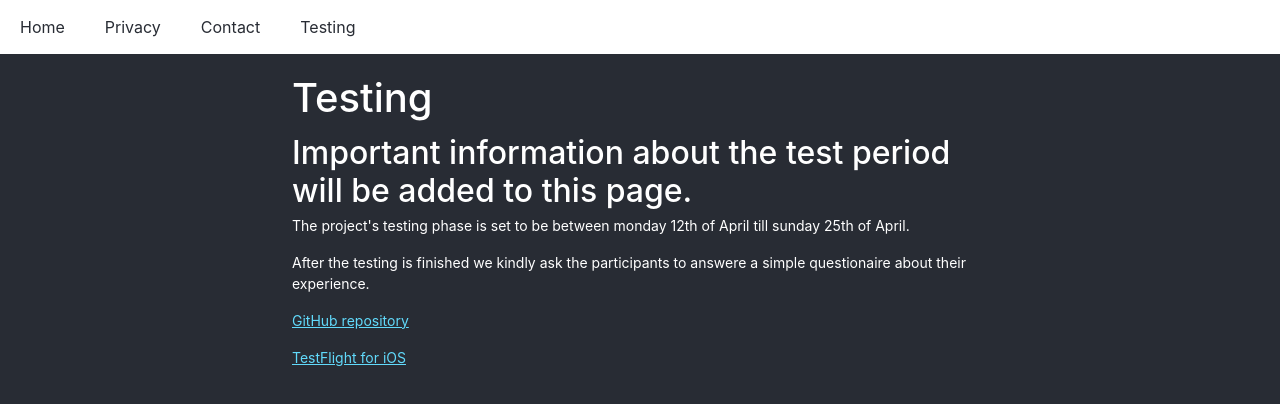
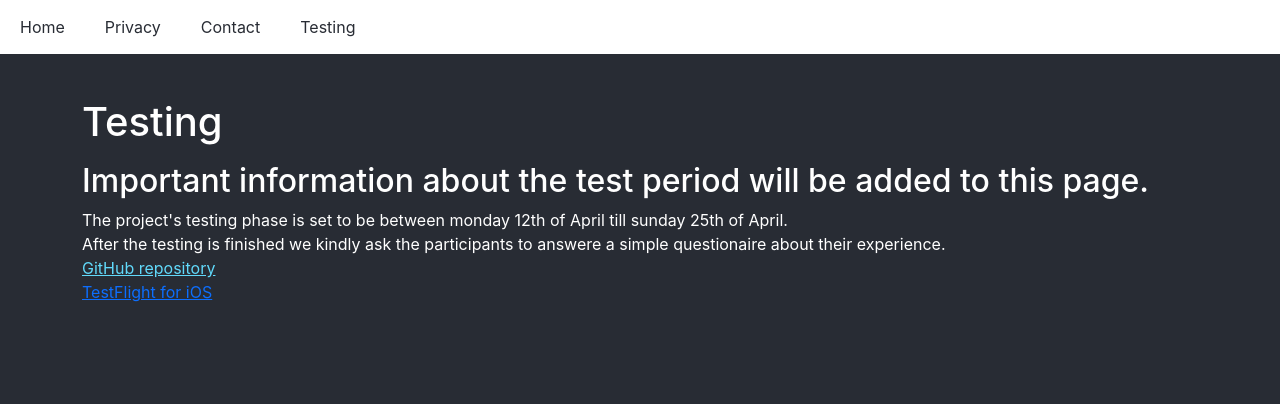
Before and after one commit to sirimykland/hover-web, a React (Create React App) app: page /test in a window 1280 px wide. Shown: the top 404 px of the page. Built offline with nearby package versions, Linux system fonts and the light colour scheme.

Commit message:
Updates and clean up

```diff
--- a/src/App.css
+++ b/src/App.css
@@ -1,54 +1,28 @@
-.App {
-  text-align: center;
-}
-.App-logo {
-  height: 30vmin;
-  pointer-events: none;
-}
-.home {
-  min-height: 100vh;
-  display: flex;
-  flex-direction: column;
-  align-items: center;
-  justify-content: flex-start;
-  text-align: left;
-  font-size: calc(12px + 1vmin);
-  color: white;
-  padding: 20px;
-}
-.App-body {
+.app-body {
   background-color: #282c34;
   min-height: 100vh;
-  display: flex;
-  flex-direction: column;
-  text-align: left;
-  font-size: 14px;
+  font-size: 16px;
   color: white;
   padding: 20px;
   align-items: center;
 }
-.contentContainer {
-  max-width: 90vh;
-  width: 100%;
-  align-self: center;
+.header {
+  margin-bottom: 16px;
 }
-.container {
-  align-self: flex-start;
-}
-.Sub-header {
+.sub-header {
   margin: 0;
-  margin-top: 12px;
-  margin-bottom: 4px;
+  margin-top: 16px;
+  margin-bottom: 8px;
   padding: 0;
 }
-.Text {
+.text {
   margin: 0;
   padding: 0;
 }
-.App-link {
+.app-link {
   color: #61dafb;
 }
-.navBar ul {
+.nav-bar ul {
   padding: 0;
   margin: 0;
   display: flex;
@@ -56,30 +30,15 @@
   width: 100%;
   background-color: #fff;
 }
-.navBar ul a {
+.nav-bar ul a {
   text-decoration: none;
   color: #282c34;
   display: block;
   padding: 15px;
   margin: 0 5px;
 }
-.navBar ul .active,
-.navBar ul a:hover {
+.nav-bar ul .active,
+.nav-bar ul a:hover {
   background: #fff;
   color: #222;
 }
-.App-store-img {
-  height: 85px;
-  margin: 15px;
-}
-.Google-Play-img {
-  height: 130px;
-}
-.Link-container {
-  display: flex;
-  flex-direction: 'row';
-  justify-content: center;
-  align-items: center;
-  flex-wrap: wrap;
-  max-width: fit-content;
-}
--- a/src/App.tsx
+++ b/src/App.tsx
@@ -8,9 +8,9 @@ import Test from './Testing/Testing';
 
 function App() {
   return (
-    <div className="App">
+    <div>
       <Router>
-        <nav className="navBar">
+        <nav className="nav-bar">
           <ul>
             <li>
               <Link to="/">Home</Link>
@@ -26,8 +26,8 @@ function App() {
             </li>
           </ul>
         </nav>
-        <div className="App-body">
-          <div className="contentContainer">
+        <div className="app-body">
+          <div className="container-md">
             <Switch>
               <Route path="/contact">
                 <Contact />
--- a/src/Contact/Contact.tsx
+++ b/src/Contact/Contact.tsx
@@ -1,13 +1,13 @@
 import React from 'react';
 import '../App.css';
+import './Contact.css';
 
 function Contact() {
   return (
-    <div className="container">
-      <h1>Contact</h1>
-
-      <h2 className="Sub-header">Any questions? Please contact us at</h2>
-      <a href="mailto:contact.hoverapp@gmail.com" className="App-link">
+    <div className="my-4">
+      <h1 className="header">Contact</h1>
+      <h2 className="sub-header">Any questions? Please contact us at</h2>
+      <a href="mailto:contact.hoverapp@gmail.com" className="app-link">
         contact.hoverapp@gmail.com
       </a>
     </div>
--- a/src/Home/Home.css
+++ b/src/Home/Home.css
@@ -0,0 +1,24 @@
+.link-container {
+  width: '100%';
+  display: flex;
+  justify-content: center;
+  margin-top: 50px;
+}
+.link-left {
+  width: 40%;
+  text-align: right;
+  padding-right: 10px;
+}
+.link-right {
+  width: 40%;
+  text-align: left;
+  padding-left: 10px;
+}
+.image {
+  height: 100%;
+  max-height: 70px;
+}
+.app-logo {
+  height: 30vmin;
+  pointer-events: none;
+}
--- a/src/Home/Home.tsx
+++ b/src/Home/Home.tsx
@@ -1,44 +1,41 @@
 import React from 'react';
-import logo from '../Images/Icon.png';
+import './Home.css';
 import '../App.css';
+import Logo from '../Images/Icon.png';
+import AppStore from '../Images/AppStore.svg';
+import GooglePlay from '../Images/GooglePlay.svg';
 
 function Home() {
   return (
-    <div className="container">
-      <div className="home">
-        <h1>Hover</h1>
-        <img src={logo} className="App-logo" alt="Hover logo" />
+    <div>
+      <div className="text-center">
+        <img src={Logo} alt="Hover logo" className="app-logo" />
+        <h1 className="header">Hover</h1>
+      </div>
       <p>
         Hover is a pervasive game where your location is used as the input. In short, players get
-          points for being at certain locations in the real world. The spots are based on places
-          that could improve your well-being, such as training centers, schools, libraries, museums,
-          and art galleries. They are classified into four different categories corresponding to
-          their purpose; health, knowledge, cultural and social. For example, training centers will
-          be categorized as health, school as knowledge, museums and concert venues as culture, and
+        points for being at certain locations in the real world. The spots are based on places that
+        could improve your well-being, such as training centers, schools, libraries, museums, and
+        art galleries. They are classified into four different categories corresponding to their
+        purpose; health, knowledge, cultural and social. For example, training centers will be
+        categorized as health, school as knowledge, museums and concert venues as culture, and
         bowling alleys and restaurants as social.
       </p>
       <p>
-          Achievements and points are awarded based on individual categories and total score. In
-          this way, you can focus on doing your best in a specific category or try to get the best
-          overall score. Players can also challenge each other in pre-defined challenges where they
-          decide the rules themselves.
+        Achievements and points are awarded based on individual categories and total score. In this
+        way, you can focus on doing your best in a specific category or try to get the best overall
+        score. Players can also challenge each other in pre-defined challenges where they decide the
+        rules themselves.
       </p>
-        <div className="Link-container">
-          <a href="https://apps.apple.com/no/app/hover/id1556425356?itsct=apps_box&amp;itscg=30200">
-            <img
-              src="https://tools.applemediaservices.com/api/badges/download-on-the-app-store/black/en-US?size=250x83&amp;releaseDate=1615161600&h=f31678349d6bb37f7f2d3b88b34561e4"
-              alt="Download on the App Store"
-              className="App-store-img"
-            />
+      <div className="link-container">
+        <a href="https://apps.apple.com/no/app/hover/id1556425356" className="link-left">
+          <img src={AppStore} alt="Download on the App Store" className="image" />
         </a>
-          <a href="https://play.google.com/store/apps/details?id=com.hoverapp.hover&pcampaignid=pcampaignidMKT-Other-global-all-co-prtnr-py-PartBadge-Mar2515-1">
-            <img
-              alt="Get it on Google Play"
-              src="https://play.google.com/intl/en_us/badges/static/images/badges/en_badge_web_generic.png"
-              className="Google-Play-img"
-            />
+        <a
+          href="https://play.google.com/store/apps/details?id=com.hoverapp.hover"
+          className="link-right">
+          <img alt="Get it on Google Play" src={GooglePlay} className="image" />
         </a>
-        </div>
       </div>
     </div>
   );
--- a/src/Privacy/Privacy.tsx
+++ b/src/Privacy/Privacy.tsx
@@ -1,11 +1,12 @@
 import React from 'react';
 import '../App.css';
+import './Privacy.css';
 
 function Privacy() {
   return (
-    <div className="container">
-      <h1>Privacy policy</h1>
-      <p className="Text">
+    <div className="my-4">
+      <h1 className="header">Privacy policy</h1>
+      <p className="text">
         Mats Tyldum and Siri Mykland built the Hover app as a Free app. This service is provided by
         Mats Tyldum and Siri Mykland at no cost and is intended for use as is. This page is used to
         inform visitors regarding our policies with the collection, use, and disclosure of Personal
@@ -17,21 +18,21 @@ function Privacy() {
         accessible at Hover unless otherwise defined in this Privacy Policy.
       </p>
 
-      <h2 className="Sub-header">Information Collection and Use</h2>
+      <h2 className="sub-header">Information Collection and Use</h2>
       <p>
         For a better experience, while using our Service, we may require you to provide us with
         certain personally identifiable information. The information that we request will be
         retained on your device and is not collected by us in any way.
       </p>
 
-      <h3 className="Sub-header">Account, Profile and Activity</h3>
+      <h3 className="sub-header">Account, Profile and Activity</h3>
       <p>
         Activity and use information is collected about you when you choose to upload an activity
         (including date, time and geofence-location information). We use your contact information so
         we can respond to your support requests and comments.
       </p>
 
-      <h3 className="Sub-header">Location Information</h3>
+      <h3 className="sub-header">Location Information</h3>
       <p>
         We collect and process location information when you sign up for and use the Services. We do
         not track your device location while you are not using Hover, but in order to provide
@@ -40,22 +41,22 @@ function Privacy() {
         device location tracking.
       </p>
 
-      <h3 className="Sub-header">Content You Share</h3>
+      <h3 className="sub-header">Content You Share</h3>
       <p>
         We gather information from the activities and reactions you share on the Service, including
         when you create or participate in challenges.
       </p>
 
-      <h2 className="Sub-header">Log Data</h2>
-      <p className="Text">
+      <h2 className="sub-header">Log Data</h2>
+      <p className="text">
         We want to inform you that whenever you use our Service, in a case of an error in the app we
         collect data and information (through third party products) on your phone called Log Data.
         This Log Data may include information such as your device Internet Protocol (“IP”) address,
         device name, operating system version, the configuration of the app when utilizing our
         Service, the time and date of your use of the Service, and other statistics.
       </p>
-      <h2 className="Sub-header">Cookies</h2>
-      <p className="Text">
+      <h2 className="sub-header">Cookies</h2>
+      <p className="text">
         Cookies are files with a small amount of data that are commonly used as anonymous unique
         identifiers. These are sent to your browser from the websites that you visit and are stored
         on your device&apos;s internal memory. This Service does not use these “cookies” explicitly.
@@ -64,8 +65,8 @@ function Privacy() {
         cookies and know when a cookie is being sent to your device. If you choose to refuse our
         cookies, you may not be able to use some portions of this Service.
       </p>
-      <h2 className="Sub-header">Service Providers</h2>
-      <p className="Text">
+      <h2 className="sub-header">Service Providers</h2>
+      <p className="text">
         We may employ third-party companies and individuals due to the following reasons:
       </p>
       <ul>
@@ -74,28 +75,28 @@ function Privacy() {
         <li>To perform Service-related services; or</li>
         <li>To assist us in analyzing how our Service is used.</li>
       </ul>
-      <p className="Text">
+      <p className="text">
         We want to inform users of this Service that these third parties have access to your
         Personal Information. The reason is to perform the tasks assigned to them on our behalf.
         However, they are obligated not to disclose or use the information for any other purpose.
       </p>
-      <h2 className="Sub-header">Security</h2>
-      <p className="Text">
+      <h2 className="sub-header">Security</h2>
+      <p className="text">
         We value your trust in providing us your Personal Information, thus we are striving to use
         commercially acceptable means of protecting it. But remember that no method of transmission
         over the internet, or method of electronic storage is 100% secure and reliable, and we
         cannot guarantee its absolute security.
       </p>
-      <h2 className="Sub-header">Links to Other Sites</h2>
-      <p className="Text">
+      <h2 className="sub-header">Links to Other Sites</h2>
+      <p className="text">
         This Service may contain links to other sites. If you click on a third-party link, you will
         be directed to that site. Note that these external sites are not operated by me. Therefore,
         we strongly advise you to review the Privacy Policy of these websites. We have no control
         over and assume no responsibility for the content, privacy policies, or practices of any
         third-party sites or services.
       </p>
-      <h2 className="Sub-header">Children’s Privacy</h2>
-      <p className="Text">
+      <h2 className="sub-header">Children’s Privacy</h2>
+      <p className="text">
         These Services do not address anyone under the age of 13. We do not knowingly collect
         personally identifiable information from children under 13 years of age. In the case we
         discover that a child under 13 has provided me with personal information, we immediately
@@ -103,8 +104,8 @@ function Privacy() {
         child has provided us with personal information, please contact me so that we will be able
         to do necessary actions.
       </p>
-      <h2 className="Sub-header">Changes to This Privacy Policy</h2>
-      <p>
+      <h2 className="sub-header">Changes to This Privacy Policy</h2>
+      <p className="text">
         We may update our Privacy Policy from time to time. Thus, you are advised to review this
         page periodically for any changes. we will notify you of any changes by posting the new
         Privacy Policy on this page.
@@ -112,8 +113,8 @@ function Privacy() {
 
       <em>This policy is effective as of 2021-03-10.</em>
 
-      <h2>Contact Us</h2>
-      <p className="Text">
+      <h2 className="sub-header">Contact Us</h2>
+      <p className="text">
         If you have any questions or suggestions about our Privacy Policy, do not hesitate to
         contact us at{' '}
         <a href="mailto:contact.hoverapp@gmail.com" className="App-link">
--- a/src/Testing/Testing.tsx
+++ b/src/Testing/Testing.tsx
@@ -1,24 +1,25 @@
 import React from 'react';
 import '../App.css';
+import './Testing.css';
 
 function Test() {
   return (
-    <div className="container">
-      <h1>Testing</h1>
-      <h2 className="Sub-header">
+    <div className="my-4">
+      <h1 className="header">Testing</h1>
+      <h2 className="sub-header">
         Important information about the test period will be added to this page.
       </h2>
-      <p>
+      <p className="text">
         The project&apos;s testing phase is set to be between monday 12th of April till sunday 25th
         of April.
       </p>
-      <p>
+      <p className="text">
         After the testing is finished we kindly ask the participants to answere a simple
         questionaire about their experience.
       </p>
-      <p>
+      <p className="text">
         <a
-          className="App-link"
+          className="app-link"
           href="https://github.com/maattss/hover"
           target="_blank"
           rel="noopener noreferrer">
```
Lines whose indentation alone changed are shown as unchanged.
